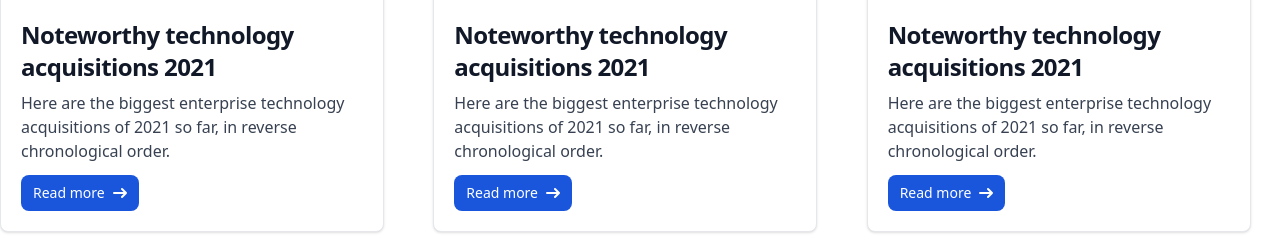
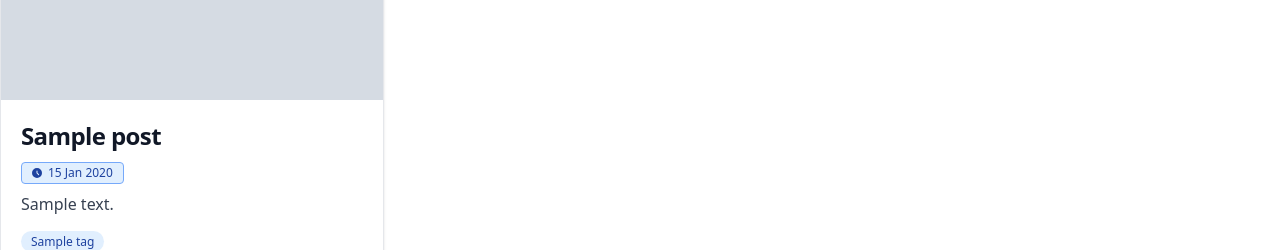
Before and after one commit to mrpourhoseini/DjangoBlog, a Django app: page / in a window 1280 px wide. Shown: the part 407-657 px from the top of the page. Run offline with Django 4.2, Linux system fonts and the light colour scheme; tables that the repository leaves empty hold one stand-in row (values such as "Sample post"); grey boxes marked "Sample" are stand-in pictures.

Commit message:
Create view and posts page

```diff
--- a/apps/blog/urls.py
+++ b/apps/blog/urls.py
@@ -1,6 +1,6 @@
 from django.urls import path
-from .views import index
+from .views import all_posts
 
 urlpatterns = [
-    path('', index, name='index')
+    path('', all_posts, name='index')
 ]
--- a/apps/blog/views.py
+++ b/apps/blog/views.py
@@ -1,6 +1,13 @@
 from django.shortcuts import render
+from .models import Post
 
 
 # Create your views here.
-def index(request):
-    return render(request, 'blog/index.html')
+def all_posts(request):
+    posts = Post.objects.filter(status='Publish')
+
+    context = {
+        'posts': posts
+    }
+
+    return render(request, 'blog/posts.html', context)
--- a/static/src/output.css
+++ b/static/src/output.css
@@ -1137,6 +1142,18 @@ input:checked + .toggle-bg {
   margin-bottom: 0.5rem;
 }
 
+.mb-3 {
+  margin-bottom: 0.75rem;
+}
+
+.mb-4 {
+  margin-bottom: 1rem;
+}
+
+.ml-2 {
+  margin-left: 0.5rem;
+}
+
 .mr-1 {
   margin-right: 0.25rem;
 }
@@ -1157,24 +1178,20 @@ input:checked + .toggle-bg {
   margin-top: 1rem;
 }
 
-.mb-3 {
-  margin-bottom: 0.75rem;
-}
-
-.ml-2 {
-  margin-left: 0.5rem;
-}
-
-.mb-8 {
-  margin-bottom: 2rem;
-}
-
 .mt-8 {
   margin-top: 2rem;
 }
 
-.mr-4 {
-  margin-right: 1rem;
+.mt-5 {
+  margin-top: 1.25rem;
+}
+
+.mr-1\.5 {
+  margin-right: 0.375rem;
+}
+
+.mr-2 {
+  margin-right: 0.5rem;
 }
 
 .block {
@@ -1213,6 +1230,14 @@ input:checked + .toggle-bg {
   height: 2.5rem;
 }
 
+.h-3 {
+  height: 0.75rem;
+}
+
+.h-3\.5 {
+  height: 0.875rem;
+}
+
 .h-4 {
   height: 1rem;
 }
@@ -1233,12 +1258,16 @@ input:checked + .toggle-bg {
   height: 2.25rem;
 }
 
-.h-3 {
-  height: 0.75rem;
-}
-
-.h-3\.5 {
-  height: 0.875rem;
+.h-px {
+  height: 1px;
+}
+
+.h-2 {
+  height: 0.5rem;
+}
+
+.h-2\.5 {
+  height: 0.625rem;
 }
 
 .w-1\/2 {
@@ -1249,6 +1278,14 @@ input:checked + .toggle-bg {
   width: 2.5rem;
 }
 
+.w-3 {
+  width: 0.75rem;
+}
+
+.w-3\.5 {
+  width: 0.875rem;
+}
+
 .w-4 {
   width: 1rem;
 }
@@ -1261,16 +1298,20 @@ input:checked + .toggle-bg {
   width: 16rem;
 }
 
+.w-8 {
+  width: 2rem;
+}
+
 .w-full {
   width: 100%;
 }
 
-.w-3 {
-  width: 0.75rem;
-}
-
-.w-3\.5 {
-  width: 0.875rem;
+.w-2 {
+  width: 0.5rem;
+}
+
+.w-2\.5 {
+  width: 0.625rem;
 }
 
 .max-w-screen-xl {
@@ -1415,6 +1458,10 @@ input:checked + .toggle-bg {
 
 .rounded {
   border-radius: 0.25rem;
+}
+
+.rounded-full {
+  border-radius: 9999px;
 }
 
 .rounded-lg {
@@ -1469,6 +1516,21 @@ input:checked + .toggle-bg {
   border-color: rgb(209 213 219 / var(--tw-border-opacity));
 }
 
+.border-blue-400 {
+  --tw-border-opacity: 1;
+  border-color: rgb(118 169 250 / var(--tw-border-opacity));
+}
+
+.border-green-400 {
+  --tw-border-opacity: 1;
+  border-color: rgb(49 196 141 / var(--tw-border-opacity));
+}
+
+.bg-blue-100 {
+  --tw-bg-opacity: 1;
+  background-color: rgb(225 239 254 / var(--tw-bg-opacity));
+}
+
 .bg-blue-700 {
   --tw-bg-opacity: 1;
   background-color: rgb(26 86 219 / var(--tw-bg-opacity));
@@ -1542,11 +1604,31 @@ input:checked + .toggle-bg {
   padding-right: 0.5rem;
 }
 
+.px-2\.5 {
+  padding-left: 0.625rem;
+  padding-right: 0.625rem;
+}
+
+.px-3 {
+  padding-left: 0.75rem;
+  padding-right: 0.75rem;
+}
+
 .px-5 {
   padding-left: 1.25rem;
   padding-right: 1.25rem;
 }
 
+.py-0 {
+  padding-top: 0px;
+  padding-bottom: 0px;
+}
+
+.py-0\.5 {
+  padding-top: 0.125rem;
+  padding-bottom: 0.125rem;
+}
+
 .py-2 {
   padding-top: 0.5rem;
   padding-bottom: 0.5rem;
@@ -1562,11 +1644,6 @@ input:checked + .toggle-bg {
   padding-bottom: 0.75rem;
 }
 
-.px-3 {
-  padding-left: 0.75rem;
-  padding-right: 0.75rem;
-}
-
 .pl-10 {
   padding-left: 2.5rem;
 }
@@ -1607,28 +1679,46 @@ input:checked + .toggle-bg {
   line-height: 1.25rem;
 }
 
+.text-xl {
+  font-size: 1.25rem;
+  line-height: 1.75rem;
+}
+
+.text-xs {
+  font-size: 0.75rem;
+  line-height: 1rem;
+}
+
+.font-bold {
+  font-weight: 700;
+}
+
+.font-extrabold {
+  font-weight: 800;
+}
+
 .font-medium {
   font-weight: 500;
 }
 
+.font-normal {
+  font-weight: 400;
+}
+
 .font-semibold {
   font-weight: 600;
 }
 
-.font-bold {
-  font-weight: 700;
-}
-
-.font-normal {
-  font-weight: 400;
-}
-
 .leading-6 {
   line-height: 1.5rem;
 }
 
 .leading-9 {
   line-height: 2.25rem;
+}
+
+.leading-none {
+  line-height: 1;
 }
 
 .tracking-tight {
@@ -1640,29 +1730,50 @@ input:checked + .toggle-bg {
   color: rgb(28 100 242 / var(--tw-text-opacity));
 }
 
+.text-blue-600\/100 {
+  color: rgb(28 100 242 / 1);
+}
+
+.text-blue-800 {
+  --tw-text-opacity: 1;
+  color: rgb(30 66 159 / var(--tw-text-opacity));
+}
+
 .text-gray-500 {
   --tw-text-opacity: 1;
   color: rgb(107 114 128 / var(--tw-text-opacity));
 }
 
+.text-gray-700 {
+  --tw-text-opacity: 1;
+  color: rgb(55 65 81 / var(--tw-text-opacity));
+}
+
 .text-gray-900 {
   --tw-text-opacity: 1;
   color: rgb(17 24 39 / var(--tw-text-opacity));
 }
 
+.text-white {
+  --tw-text-opacity: 1;
+  color: rgb(255 255 255 / var(--tw-text-opacity));
+}
+
 .text-green-800 {
   --tw-text-opacity: 1;
   color: rgb(3 84 63 / var(--tw-text-opacity));
 }
 
-.text-white {
-  --tw-text-opacity: 1;
-  color: rgb(255 255 255 / var(--tw-text-opacity));
-}
-
-.text-gray-700 {
-  --tw-text-opacity: 1;
-  color: rgb(55 65 81 / var(--tw-text-opacity));
+.underline {
+  text-decoration-line: underline;
+}
+
+.decoration-blue-700 {
+  text-decoration-color: #1A56DB;
+}
+
+.decoration-2 {
+  text-decoration-thickness: 2px;
 }
 
 .opacity-0 {
--- a/templates/blog/index.html
+++ /dev/null
@@ -1,117 +0,0 @@
-{% extends "base.html" %}
-
-{% block content %}
-
-    <div class="grid mt-8 gap-5 dark:border-gray-700 md:mb-12 md:grid-cols-3 items-center justify-center mx-auto">
-
-        <div class="max-w-sm bg-white border border-gray-200 rounded-lg shadow dark:bg-gray-800 dark:border-gray-700">
-            <a href="#">
-                <img class="rounded-t-lg" src="/docs/images/blog/image-1.jpg" alt="" />
-            </a>
-            <div class="p-5">
-                <a href="#">
-                    <h5 class="mb-2 text-2xl font-bold tracking-tight text-gray-900 dark:text-white">Noteworthy technology acquisitions 2021</h5>
-                </a>
-                <p class="mb-3 font-normal text-gray-700 dark:text-gray-400">Here are the biggest enterprise technology acquisitions of 2021 so far, in reverse chronological order.</p>
-                <a href="#" class="inline-flex items-center px-3 py-2 text-sm font-medium text-center text-white bg-blue-700 rounded-lg hover:bg-blue-800 focus:ring-4 focus:outline-none focus:ring-blue-300 dark:bg-blue-600 dark:hover:bg-blue-700 dark:focus:ring-blue-800">
-                    Read more
-                     <svg class="w-3.5 h-3.5 ml-2" aria-hidden="true" xmlns="http://www.w3.org/2000/svg" fill="none" viewBox="0 0 14 10">
-                        <path stroke="currentColor" stroke-linecap="round" stroke-linejoin="round" stroke-width="2" d="M1 5h12m0 0L9 1m4 4L9 9"/>
-                    </svg>
-                </a>
-            </div>
-        </div>
-
-        <div class="max-w-sm bg-white border border-gray-200 rounded-lg shadow dark:bg-gray-800 dark:border-gray-700">
-            <a href="#">
-                <img class="rounded-t-lg" src="/docs/images/blog/image-1.jpg" alt="" />
-            </a>
-            <div class="p-5">
-                <a href="#">
-                    <h5 class="mb-2 text-2xl font-bold tracking-tight text-gray-900 dark:text-white">Noteworthy technology acquisitions 2021</h5>
-                </a>
-                <p class="mb-3 font-normal text-gray-700 dark:text-gray-400">Here are the biggest enterprise technology acquisitions of 2021 so far, in reverse chronological order.</p>
-                <a href="#" class="inline-flex items-center px-3 py-2 text-sm font-medium text-center text-white bg-blue-700 rounded-lg hover:bg-blue-800 focus:ring-4 focus:outline-none focus:ring-blue-300 dark:bg-blue-600 dark:hover:bg-blue-700 dark:focus:ring-blue-800">
-                    Read more
-                     <svg class="w-3.5 h-3.5 ml-2" aria-hidden="true" xmlns="http://www.w3.org/2000/svg" fill="none" viewBox="0 0 14 10">
-                        <path stroke="currentColor" stroke-linecap="round" stroke-linejoin="round" stroke-width="2" d="M1 5h12m0 0L9 1m4 4L9 9"/>
-                    </svg>
-                </a>
-            </div>
-        </div>
-
-        <div class="max-w-sm bg-white border border-gray-200 rounded-lg shadow dark:bg-gray-800 dark:border-gray-700">
-            <a href="#">
-                <img class="rounded-t-lg" src="/docs/images/blog/image-1.jpg" alt="" />
-            </a>
-            <div class="p-5">
-                <a href="#">
-                    <h5 class="mb-2 text-2xl font-bold tracking-tight text-gray-900 dark:text-white">Noteworthy technology acquisitions 2021</h5>
-                </a>
-                <p class="mb-3 font-normal text-gray-700 dark:text-gray-400">Here are the biggest enterprise technology acquisitions of 2021 so far, in reverse chronological order.</p>
-                <a href="#" class="inline-flex items-center px-3 py-2 text-sm font-medium text-center text-white bg-blue-700 rounded-lg hover:bg-blue-800 focus:ring-4 focus:outline-none focus:ring-blue-300 dark:bg-blue-600 dark:hover:bg-blue-700 dark:focus:ring-blue-800">
-                    Read more
-                     <svg class="w-3.5 h-3.5 ml-2" aria-hidden="true" xmlns="http://www.w3.org/2000/svg" fill="none" viewBox="0 0 14 10">
-                        <path stroke="currentColor" stroke-linecap="round" stroke-linejoin="round" stroke-width="2" d="M1 5h12m0 0L9 1m4 4L9 9"/>
-                    </svg>
-                </a>
-            </div>
-        </div>
-
-        <div class="max-w-sm bg-white border border-gray-200 rounded-lg shadow dark:bg-gray-800 dark:border-gray-700">
-            <a href="#">
-                <img class="rounded-t-lg" src="/docs/images/blog/image-1.jpg" alt="" />
-            </a>
-            <div class="p-5">
-                <a href="#">
-                    <h5 class="mb-2 text-2xl font-bold tracking-tight text-gray-900 dark:text-white">Noteworthy technology acquisitions 2021</h5>
-                </a>
-                <p class="mb-3 font-normal text-gray-700 dark:text-gray-400">Here are the biggest enterprise technology acquisitions of 2021 so far, in reverse chronological order.</p>
-                <a href="#" class="inline-flex items-center px-3 py-2 text-sm font-medium text-center text-white bg-blue-700 rounded-lg hover:bg-blue-800 focus:ring-4 focus:outline-none focus:ring-blue-300 dark:bg-blue-600 dark:hover:bg-blue-700 dark:focus:ring-blue-800">
-                    Read more
-                     <svg class="w-3.5 h-3.5 ml-2" aria-hidden="true" xmlns="http://www.w3.org/2000/svg" fill="none" viewBox="0 0 14 10">
-                        <path stroke="currentColor" stroke-linecap="round" stroke-linejoin="round" stroke-width="2" d="M1 5h12m0 0L9 1m4 4L9 9"/>
-                    </svg>
-                </a>
-            </div>
-        </div>
-
-        <div class="max-w-sm bg-white border border-gray-200 rounded-lg shadow dark:bg-gray-800 dark:border-gray-700">
-            <a href="#">
-                <img class="rounded-t-lg" src="/docs/images/blog/image-1.jpg" alt="" />
-            </a>
-            <div class="p-5">
-                <a href="#">
-                    <h5 class="mb-2 text-2xl font-bold tracking-tight text-gray-900 dark:text-white">Noteworthy technology acquisitions 2021</h5>
-                </a>
-                <p class="mb-3 font-normal text-gray-700 dark:text-gray-400">Here are the biggest enterprise technology acquisitions of 2021 so far, in reverse chronological order.</p>
-                <a href="#" class="inline-flex items-center px-3 py-2 text-sm font-medium text-center text-white bg-blue-700 rounded-lg hover:bg-blue-800 focus:ring-4 focus:outline-none focus:ring-blue-300 dark:bg-blue-600 dark:hover:bg-blue-700 dark:focus:ring-blue-800">
-                    Read more
-                     <svg class="w-3.5 h-3.5 ml-2" aria-hidden="true" xmlns="http://www.w3.org/2000/svg" fill="none" viewBox="0 0 14 10">
-                        <path stroke="currentColor" stroke-linecap="round" stroke-linejoin="round" stroke-width="2" d="M1 5h12m0 0L9 1m4 4L9 9"/>
-                    </svg>
-                </a>
-            </div>
-        </div>
-
-        <div class="max-w-sm bg-white border border-gray-200 rounded-lg shadow dark:bg-gray-800 dark:border-gray-700">
-            <a href="#">
-                <img class="rounded-t-lg" src="/docs/images/blog/image-1.jpg" alt="" />
-            </a>
-            <div class="p-5">
-                <a href="#">
-                    <h5 class="mb-2 text-2xl font-bold tracking-tight text-gray-900 dark:text-white">Noteworthy technology acquisitions 2021</h5>
-                </a>
-                <p class="mb-3 font-normal text-gray-700 dark:text-gray-400">Here are the biggest enterprise technology acquisitions of 2021 so far, in reverse chronological order.</p>
-                <a href="#" class="inline-flex items-center px-3 py-2 text-sm font-medium text-center text-white bg-blue-700 rounded-lg hover:bg-blue-800 focus:ring-4 focus:outline-none focus:ring-blue-300 dark:bg-blue-600 dark:hover:bg-blue-700 dark:focus:ring-blue-800">
-                    Read more
-                     <svg class="w-3.5 h-3.5 ml-2" aria-hidden="true" xmlns="http://www.w3.org/2000/svg" fill="none" viewBox="0 0 14 10">
-                        <path stroke="currentColor" stroke-linecap="round" stroke-linejoin="round" stroke-width="2" d="M1 5h12m0 0L9 1m4 4L9 9"/>
-                    </svg>
-                </a>
-            </div>
-        </div>
-
-    </div>
-
-{% endblock content %}
--- /dev/null
+++ b/templates/blog/posts.html
@@ -0,0 +1,57 @@
+{% extends "base.html" %}
+
+{% load static %}
+{% block content %}
+
+    <h1 class="mb-4 mt-4 text-2xl font-extrabold leading-none tracking-tight text-gray-900 md:text-3xl lg:text-3xl dark:text-white">The Latest in <span class="underline underline-offset-3 decoration-2 decoration-blue-700 dark:decoration-blue-600">Django blog</span></h1>
+
+
+    <div class="grid mt-8 gap-5 dark:border-gray-700 md:mb-12 md:grid-cols-3 items-center justify-center mx-auto">
+    {% for post in posts %}
+        <div class="max-w-sm bg-white border border-gray-200 rounded-lg shadow dark:bg-gray-800 dark:border-gray-700">
+            <a href="#">
+                <img class="rounded-t-lg" src="{{ post.thumbnail.url }}" alt="" />
+            </a>
+            <div class="p-5">
+                <a href="#">
+                    <h5 class="mb-2 text-2xl font-bold tracking-tight text-gray-900 dark:text-white">{{ post.title|slice:":50" }}</h5>
+                </a>
+                <span class="bg-blue-100 text-blue-800 text-xs font-medium inline-flex items-center px-2.5 py-0.5 rounded dark:bg-gray-700 dark:text-blue-400 border border-blue-400">
+                    <svg class="w-2.5 h-2.5 mr-1.5" aria-hidden="true" xmlns="http://www.w3.org/2000/svg" fill="currentColor" viewBox="0 0 20 20">
+                    <path d="M10 0a10 10 0 1 0 10 10A10.011 10.011 0 0 0 10 0Zm3.982 13.982a1 1 0 0 1-1.414 0l-3.274-3.274A1.012 1.012 0 0 1 9 10V6a1 1 0 0 1 2 0v3.586l2.982 2.982a1 1 0 0 1 0 1.414Z"/>
+                    </svg>
+                    {{ post.published_at|date:"d M Y" }}
+                </span>
+                <p class="mb-3 mt-2 font-normal text-gray-700 dark:text-gray-400">{{ post.summary|slice:":200" }}</p>
+                <div class="mb-3">
+                    {% for tag in post.tag.all %}
+                        <a href="#">
+                            <span class="bg-blue-100 text-blue-800 text-xs font-medium px-2.5 py-0.5 rounded-full dark:bg-blue-900 dark:text-blue-300">{{ tag.title }}</span>
+                        </a>
+                    {% endfor %}
+                </div>
+                <div class="flex justify-between mt-5">
+                    <div class="flex items-center space-x-4">
+                        {% if post.author.profile.avatar %}
+                            <img class="w-8 h-8 rounded-full" src="{{ post.author.profile.avatar.url }}" alt="">
+                        {% else %}
+                            <img class="w-8 h-8 rounded-full" src="{% static 'images/default-Profile-Picture.png' %}" alt="">
+                        {% endif %}
+                        <div class="text-sm dark:text-white">
+                            <a href="#" class="font-bold text-blue-600/100 dark:text-blue-500/100">{{ post.author.first_name }}</a>
+                            <div class="font-medium text-gray-500 dark:text-gray-400">Joined in {{ post.author.date_joined|date:"M Y" }}</div>
+                        </div>
+                    </div>
+                    <a href="#" class="inline-flex items-center px-3 py-2 text-sm font-medium text-center text-white bg-blue-700 rounded-lg hover:bg-blue-800 focus:ring-4 focus:outline-none focus:ring-blue-300 dark:bg-blue-600 dark:hover:bg-blue-700 dark:focus:ring-blue-800">
+                        Read more
+                         <svg class="w-3.5 h-3.5 ml-2" aria-hidden="true" xmlns="http://www.w3.org/2000/svg" fill="none" viewBox="0 0 14 10">
+                            <path stroke="currentColor" stroke-linecap="round" stroke-linejoin="round" stroke-width="2" d="M1 5h12m0 0L9 1m4 4L9 9"/>
+                        </svg>
+                    </a>
+                </div>
+            </div>
+        </div>
+    {% endfor %}
+    </div>
+
+{% endblock content %}
--- a/templates/header.html
+++ b/templates/header.html
@@ -50,3 +50,4 @@
     </div>
   </div>
 </nav>
+<hr class="h-px my-8 bg-gray-200 border-0 dark:bg-gray-700">
```
Also changed, not shown: other parts of static/src/output.css (+76 -61 lines), apps/account/models.py (+11 -1 lines), templates/blog/post.html (added, +10 -0 lines), static/images/default-Profile-Picture.png (added).
